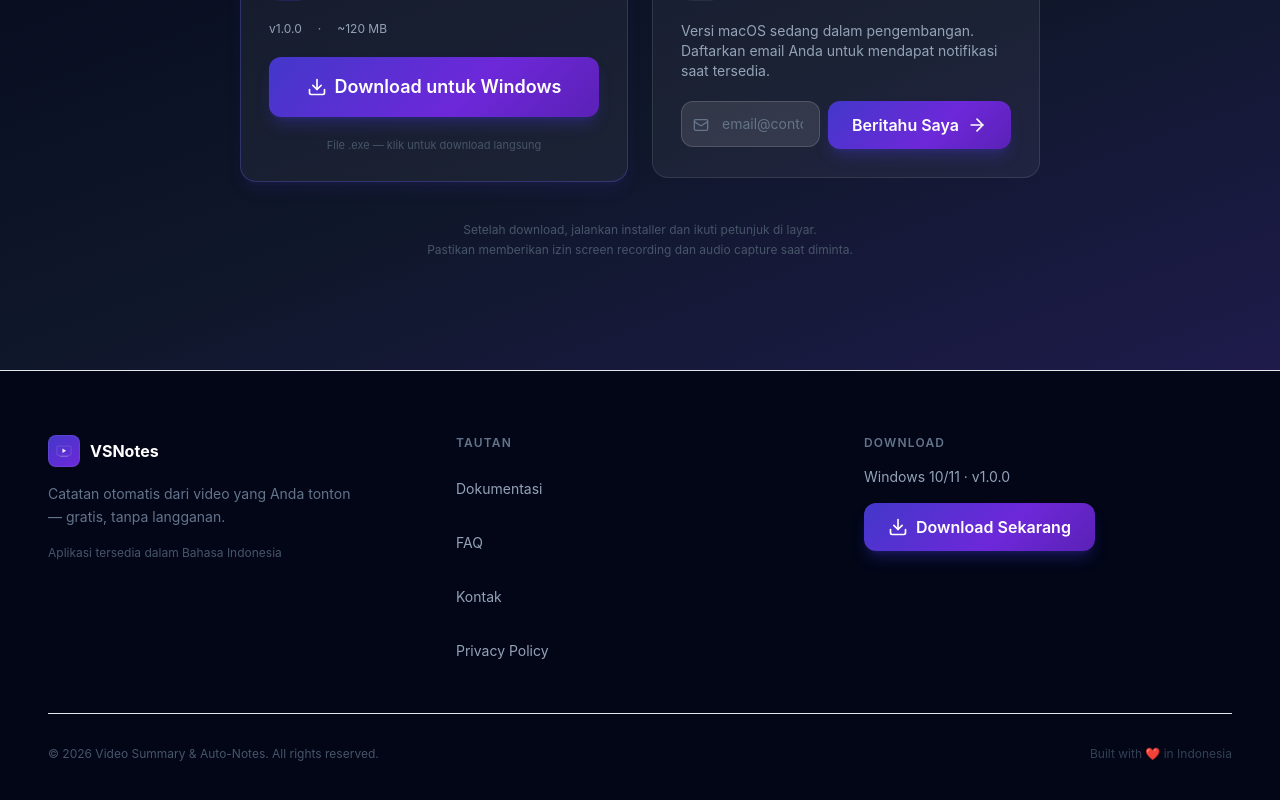
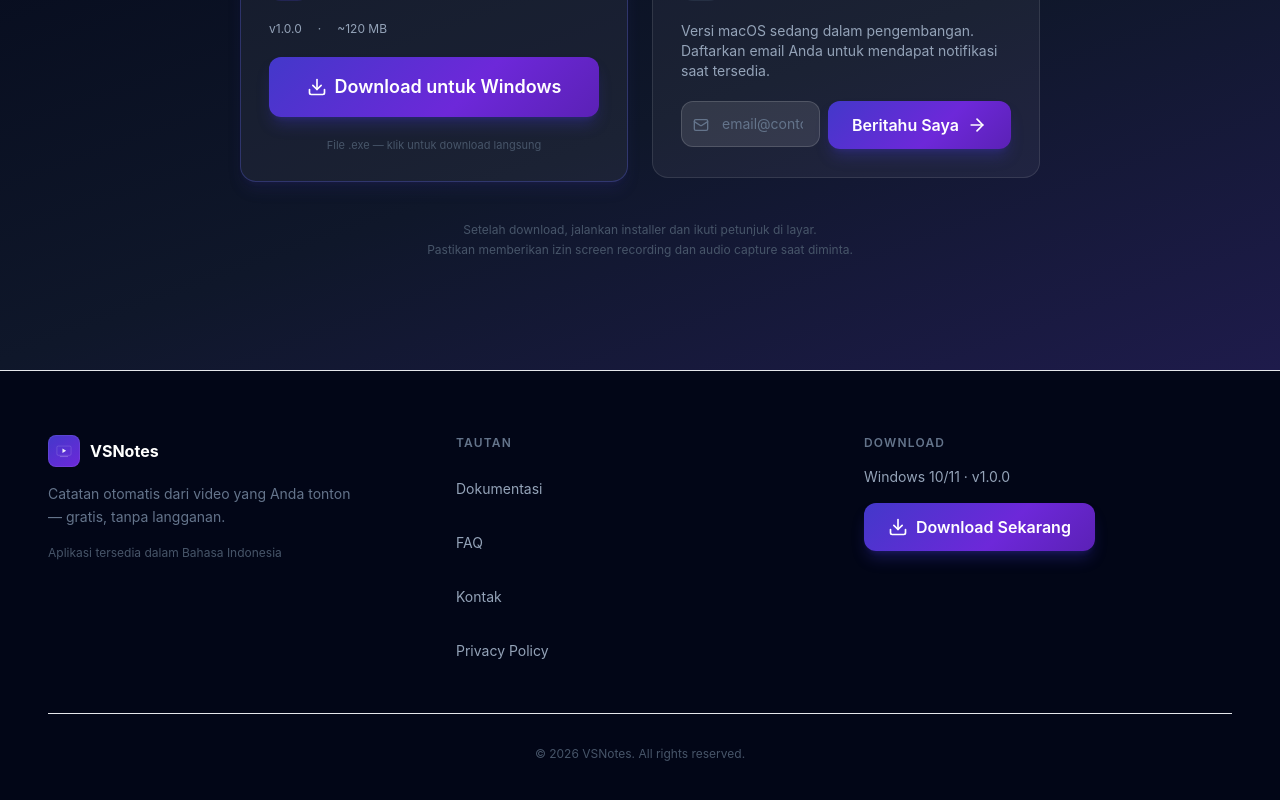
Before and after one commit to AgungA142/VSNotes, a React (Vite) app in the folder web/: page / in a window 1280 px wide. Shown: the part 5316-6116 px from the top of the page. Built offline with nearby package versions, Linux system fonts and the light colour scheme.

Commit message:
fix(web): SPA rewrite, center copyright, rename to VSNotes in footer

```diff
--- a/web/src/components/landing/Footer.tsx
+++ b/web/src/components/landing/Footer.tsx
@@ -84,12 +84,9 @@ export default function Footer() {
         </div>
 
         {/* Bottom bar */}
-        <div className="pt-8 border-t border-white/8 flex flex-col sm:flex-row items-center justify-between gap-3">
+        <div className="pt-8 border-t border-white/8 flex items-center justify-center">
           <p className="text-xs text-slate-600">
-            © 2026 Video Summary &amp; Auto-Notes. All rights reserved.
-          </p>
-          <p className="text-xs text-slate-700">
-            Built with ❤️ in Indonesia
+            © 2026 VSNotes. All rights reserved.
           </p>
         </div>
       </div>
--- a/web/src/components/shared/PageLayout.tsx
+++ b/web/src/components/shared/PageLayout.tsx
@@ -83,7 +83,7 @@ export default function PageLayout({ title, description, children }: PageLayoutP
 
       {/* Footer strip */}
       <footer className="border-t border-slate-100 py-6 text-center">
-        <p className="text-xs text-slate-400">© 2026 Video Summary &amp; Auto-Notes</p>
+        <p className="text-xs text-slate-400">© 2026 VSNotes</p>
       </footer>
     </div>
   );
```
Also changed, not shown: web/public/vercel.json (added).
